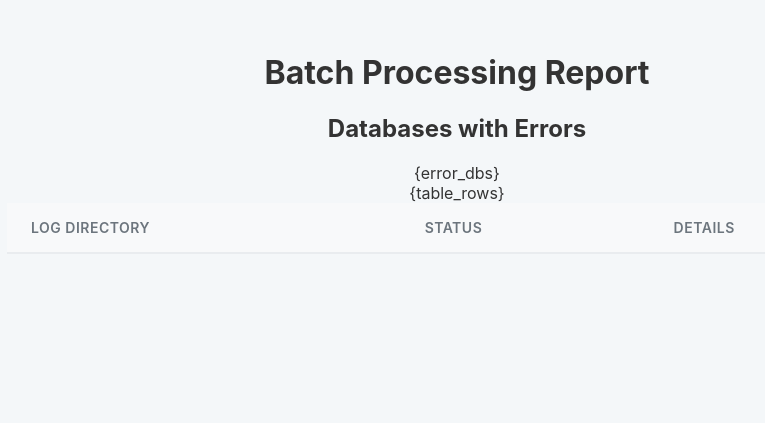
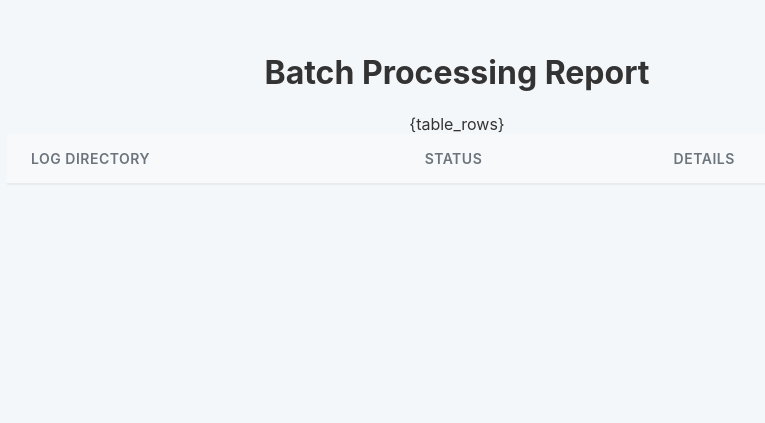
Before and after one commit to DanTheCoderMan06/finishedLog, a Python web app: template app/html_assets/template/batch_report.html in a window 1280 px wide. Shown: the top 423 px of the page, without its empty margins (183-948 px from the left). Run offline with Jinja, Linux system fonts and the light colour scheme; the template is opened without the code that fills it, so the values that code supplies are empty.

Commit message:
butt fixes

```diff
--- a/app/batch_report.py
+++ b/app/batch_report.py
@@ -81,13 +81,7 @@
         </tr>
         """
 
-    error_db_list_html = "<ul>"
-    for folder in folders_with_errors:
-        error_db_list_html += f"<li>{folder}</li>"
-    error_db_list_html += "</ul>"
-
     final_html = template_html.replace('{table_rows}', table_rows)
-    final_html = final_html.replace('{error_dbs}', error_db_list_html)
 
     with open(os.path.join(report_dir, 'index.html'), 'w') as f:
         f.write(final_html)
--- a/app/html_assets/template/batch_report.html
+++ b/app/html_assets/template/batch_report.html
@@ -9,12 +9,6 @@
 <body>
     <div class="container">
         <h1>Batch Processing Report</h1>
-        <div class="error-summary">
-            <h2>Databases with Errors</h2>
-            <div class="error-dbs">
-                {error_dbs}
-            </div>
-        </div>
         <table>
             <thead>
                 <tr>
```
